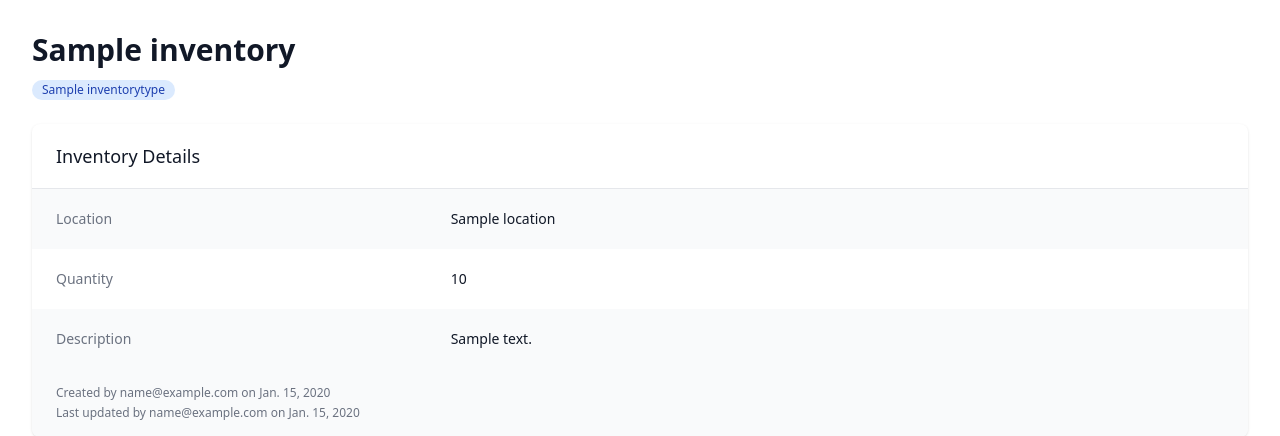
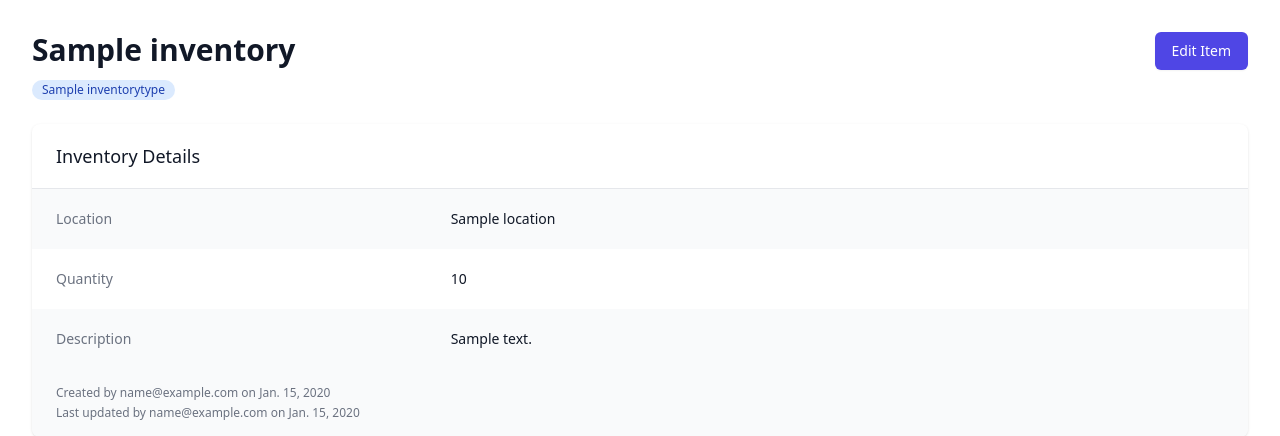
Before and after one commit to sam-phinizy/omni-home, a Django app: page /inventory/1/ in a window 1280 px wide. Shown: the part 64-500 px from the top of the page. Run offline with Django 5.2, Linux system fonts and the light colour scheme; tables that the repository leaves empty hold one stand-in row (values such as "Sample post"); some libraries are stand-ins or nearby versions.

Commit message:
Adds in editing for inventory items

```diff
--- a/inventory/templates/inventory/inventory_detail.html
+++ b/inventory/templates/inventory/inventory_detail.html
@@ -12,6 +12,12 @@
                     </span>
                 {% endfor %}
             </div>
+        </div>
+        <div>
+            <a href="{% url 'inventory:inventory_edit' item.pk %}"
+               class="inline-flex items-center px-4 py-2 border border-transparent text-sm font-medium rounded-md shadow-sm text-white bg-indigo-600 hover:bg-indigo-700 focus:outline-none focus:ring-2 focus:ring-offset-2 focus:ring-indigo-500">
+                Edit Item
+            </a>
         </div>
     </div>
 
--- a/inventory/urls.py
+++ b/inventory/urls.py
@@ -6,4 +6,5 @@ app_name = 'inventory'
 urlpatterns = [
     path('inventory/', views.InventoryListView.as_view(), name='list'),
     path('inventory/<int:item_number>/', views.InventoryDetailView.as_view(), name='detail'),
+    path('inventory/<int:pk>/edit/', views.inventory_edit, name='inventory_edit'),
 ]
--- a/inventory/views.py
+++ b/inventory/views.py
@@ -1,8 +1,10 @@
-from django.shortcuts import render
+from django.shortcuts import render, get_object_or_404, redirect
+from django.contrib.auth.decorators import login_required
 from django.views.generic import DetailView, ListView
 from django.db.models import Q
 from .models import Inventory
 from locations.models import Location
+from .forms import InventoryForm
 
 
 class InventoryDetailView(DetailView):
@@ -85,3 +87,21 @@ class InventoryListView(ListView):
         context["selected_location"] = self.request.GET.get("location", "")
         context["search_query"] = self.request.GET.get("search", "")
         return context
+
+
+@login_required
+def inventory_edit(request, pk):
+    item = get_object_or_404(Inventory, pk=pk)
+    if request.method == "POST":
+        form = InventoryForm(request.POST, instance=item)
+        if form.is_valid():
+            item = form.save(commit=False)
+            item.updated_by = request.user
+            item.save()
+            form.save_m2m()  # Save many-to-many relationships
+            return redirect("inventory:detail", item_number=item.pk)
+    else:
+        form = InventoryForm(instance=item)
+    return render(
+        request, "inventory/inventory_edit.html", {"form": form, "item": item}
+    )
--- a/omni_home/settings.py
+++ b/omni_home/settings.py
@@ -55,6 +55,8 @@ INSTALLED_APPS = [
     "users",
     "locations",
     "inventory",
+    "crispy_forms",
+    "crispy_tailwind",
 ]
 
 MIDDLEWARE = [
@@ -151,3 +153,6 @@ DEFAULT_AUTO_FIELD = "django.db.models.BigAutoField"
 
 LOGIN_REDIRECT_URL = "/"
 LOGIN_URL = "/accounts/login/"
+
+CRISPY_ALLOWED_TEMPLATE_PACKS = "tailwind"
+CRISPY_TEMPLATE_PACK = "tailwind"
--- a/pyproject.toml
+++ b/pyproject.toml
@@ -11,6 +11,8 @@ dependencies = [
     "dj-database-url>=2.3.0",
     "psycopg2>=2.9.10",
     "whitenoise>=6.8.2",
+    "django-crispy-forms>=2.3",
+    "crispy-tailwind>=1.0.3",
 ]
 
 [dependency-groups]
```
Also changed, not shown: inventory/forms.py (added, +7 -0 lines), inventory/templates/inventory/inventory_edit.html (added, +25 -0 lines), inventory/templates/inventory/inventory_list.html (+11 -3 lines), 1 other file.
